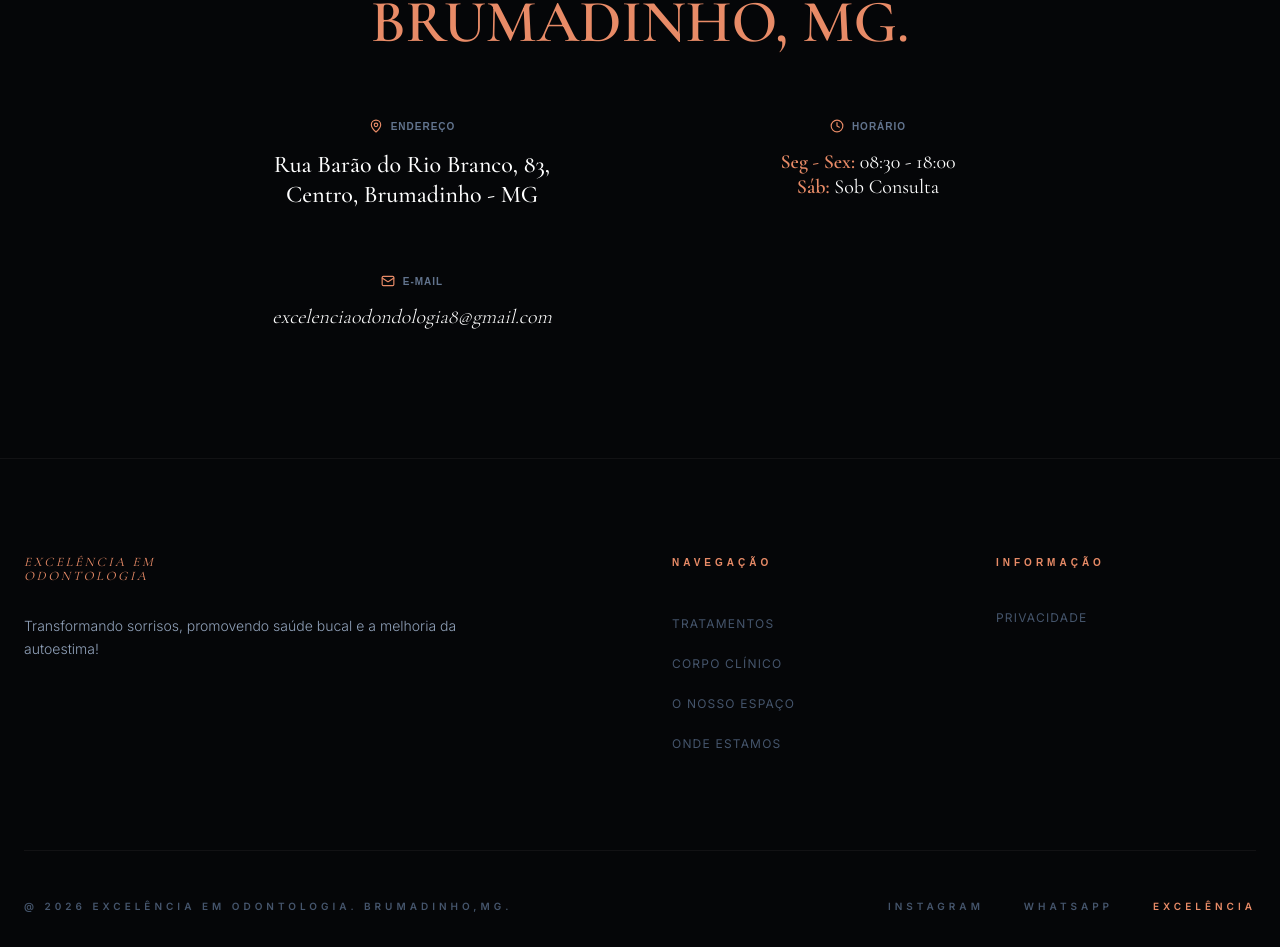
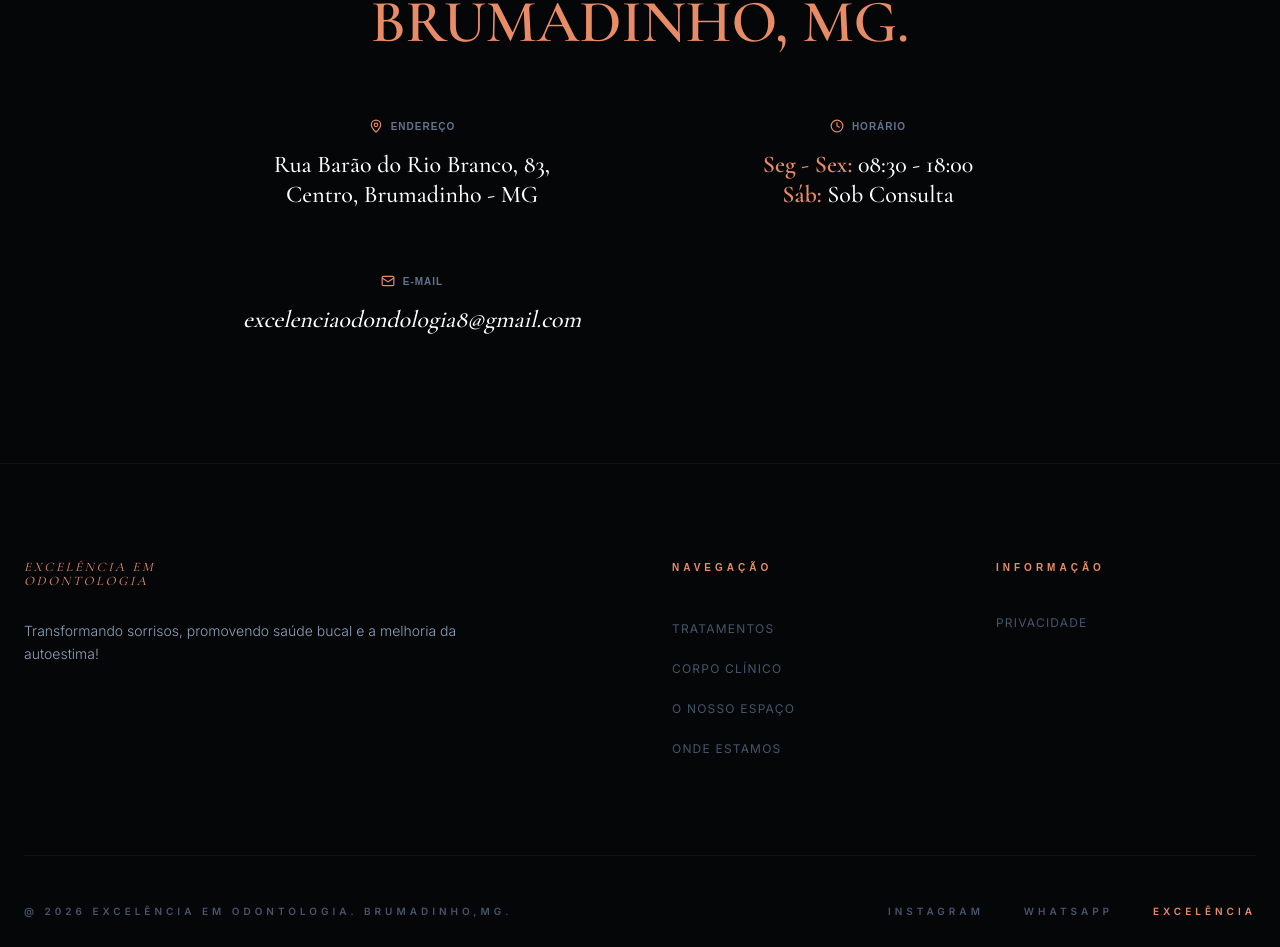
Before and after one commit to mariosergiosousa-gif/Fl-via-Freitas, a React (Vite) app: page / in a window 1280 px wide. Shown: the part 6687-7634 px from the top of the page. Built offline with nearby package versions, Linux system fonts and the light colour scheme.

Commit message:
feat(Contact): Enhance contact info typography
Increase font sizes and adjust weights for improved readability and visual hierarchy on the contact section.

```diff
--- a/src/components/Contact.tsx
+++ b/src/components/Contact.tsx
@@ -78,7 +78,7 @@ export default function Contact() {
                     <Clock size={14} className="text-brand-accent" />
                     Horário
                   </h4>
-                  <p className="serif text-lg md:text-xl text-white leading-tight">
+                  <p className="serif text-xl md:text-2xl text-white leading-tight font-medium">
                     <span className="font-bold text-brand-accent">Seg - Sex:</span> 08:30 - 18:00 <br />
                     <span className="font-bold text-brand-accent">Sáb:</span> Sob Consulta
                   </p>
@@ -90,7 +90,7 @@ export default function Contact() {
                       <Mail size={14} className="text-brand-accent" />
                       E-mail
                     </h4>
-                    <p className="serif text-lg md:text-xl text-white leading-tight break-all font-light italic group-hover:text-brand-accent transition-colors">
+                    <p className="serif text-xl md:text-2xl text-white leading-tight break-all font-medium italic group-hover:text-brand-accent transition-colors">
                       excelenciaodondologia8@gmail.com
                     </p>
                   </a>
```
